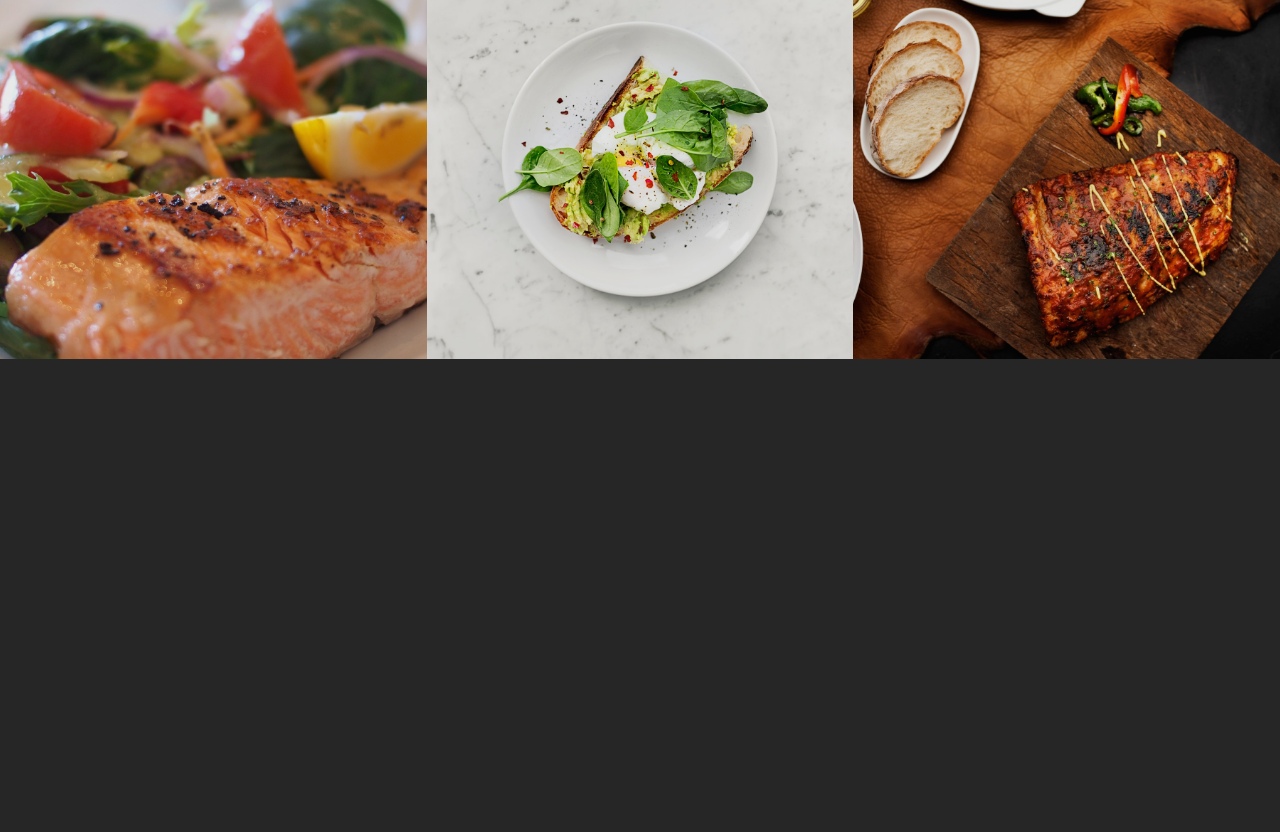
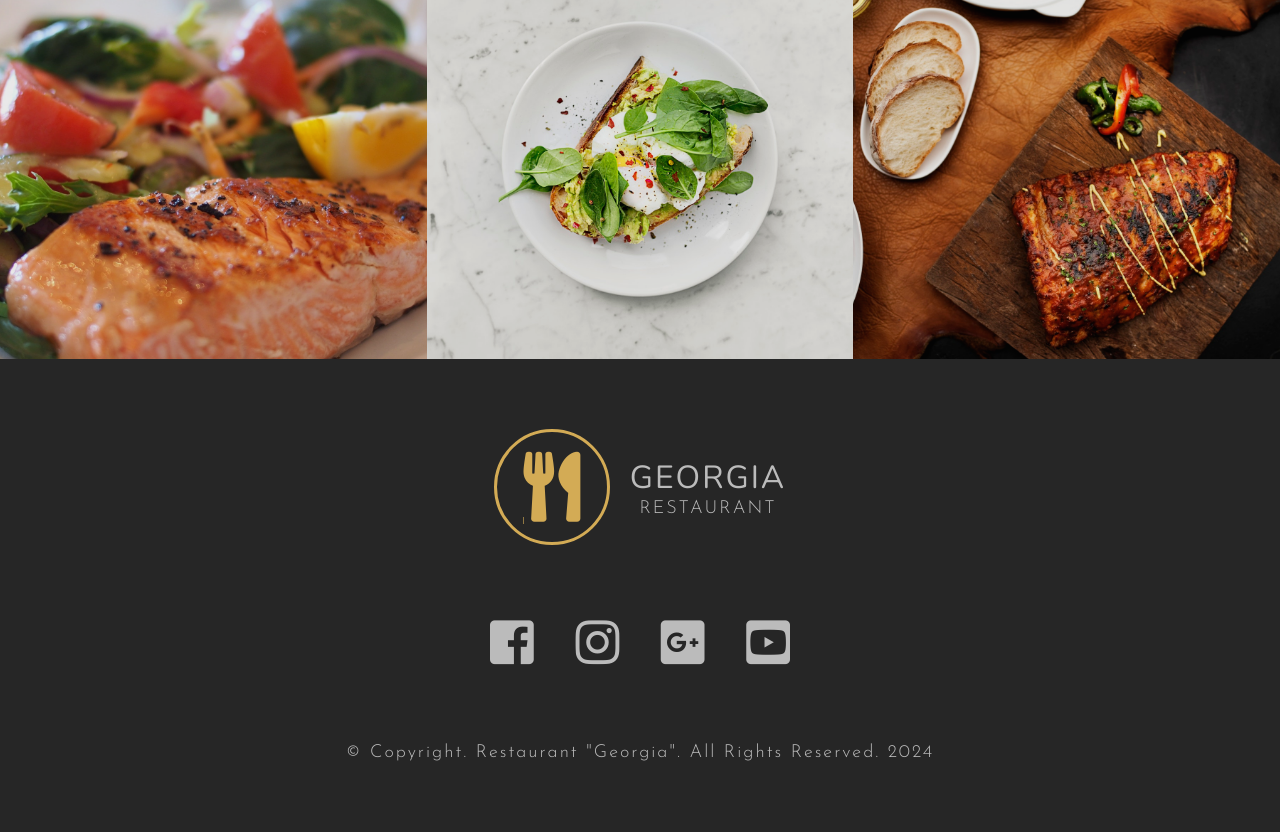
Before and after one commit to Mpanasetckiy/intro-saas-project-resturant, a website: page index.html in a window 1280 px wide. Shown: the part 1929-2761 px from the top of the page. Before the commit the page ends 2288 px from the top, so only its background shows below. Drawn offline with nearby package versions, Linux system fonts and the light colour scheme.

Commit message:
style(main.css): add footer styles to improve the appearance and layout of the footer section feat(index.html): add footer section to the HTML file to display the footer content style(_layout.scss): add footer styles to improve the appearance and layout of the footer section

```diff
--- a/index.html
+++ b/index.html
@@ -119,5 +119,46 @@
       </div>
     </section>
     <!-- End of Gallery -->
+
+    <!-- Footer -->
+    <footer class="footer">
+      <div class="footer-header">
+        <a href="#" class="logo"><i class="fas fa-utensils"></i></a>
+        <div>
+          <h1 class="main-name">Georgia</h1>
+          <p class="sub-name">Restaurant</p>
+        </div>
+      </div>
+      <div class="footer-social-media">
+        <ul class="social-media">
+          <li class="social-media-item">
+            <a href="#" class="social-media-link">
+              <i class="fab fa-facebook-square"></i>
+            </a>
+          </li>
+          <li class="social-media-item">
+            <a href="#" class="social-media-link">
+              <i class="fab fa-instagram"></i>
+            </a>
+          </li>
+          <li class="social-media-item">
+            <a href="#" class="social-media-link">
+              <i class="fab fa-google-plus-square"></i>
+            </a>
+          </li>
+          <li class="social-media-item">
+            <a href="#" class="social-media-link">
+              <i class="fab fa-youtube-square"></i>
+            </a>
+          </li>
+        </ul>
+      </div>
+      <div class="footer-copyright">
+        <p class="footer-copyright-paragraph">
+          &copy; Copyright. Restaurant "Georgia". All rights reserved. 2024
+        </p>
+      </div>
+    </footer>
+    <!-- End of Footer -->
   </body>
 </html>
--- a/scss/_layout.scss
+++ b/scss/_layout.scss
@@ -72,3 +72,44 @@
     flex-wrap: wrap;
   }
 }
+
+.footer {
+  padding: 70px 0;
+  @include flexLayout;
+  flex-direction: column;
+
+  &-header {
+    display: flex;
+    align-items: center;
+    margin-bottom: 70px;
+  }
+
+  .social-media {
+    display: flex;
+    width: 300px;
+    justify-content: space-between;
+    margin-bottom: 70px;
+
+    &-item {
+      list-style: none;
+    }
+
+    &-link {
+      text-decoration: none;
+      font-size: 50px;
+      color: $color-secondary;
+      transition: color 0.7s;
+
+      &:hover {
+        color: $color-primary;
+      }
+    }
+  }
+
+  &-copyright-paragraph {
+    font-family: $font-josefinSans;
+    font-size: 18px;
+    color: $color-secondary;
+    @include textStyles(capitalize);
+  }
+}
```
Also changed, not shown: css/main.css.
